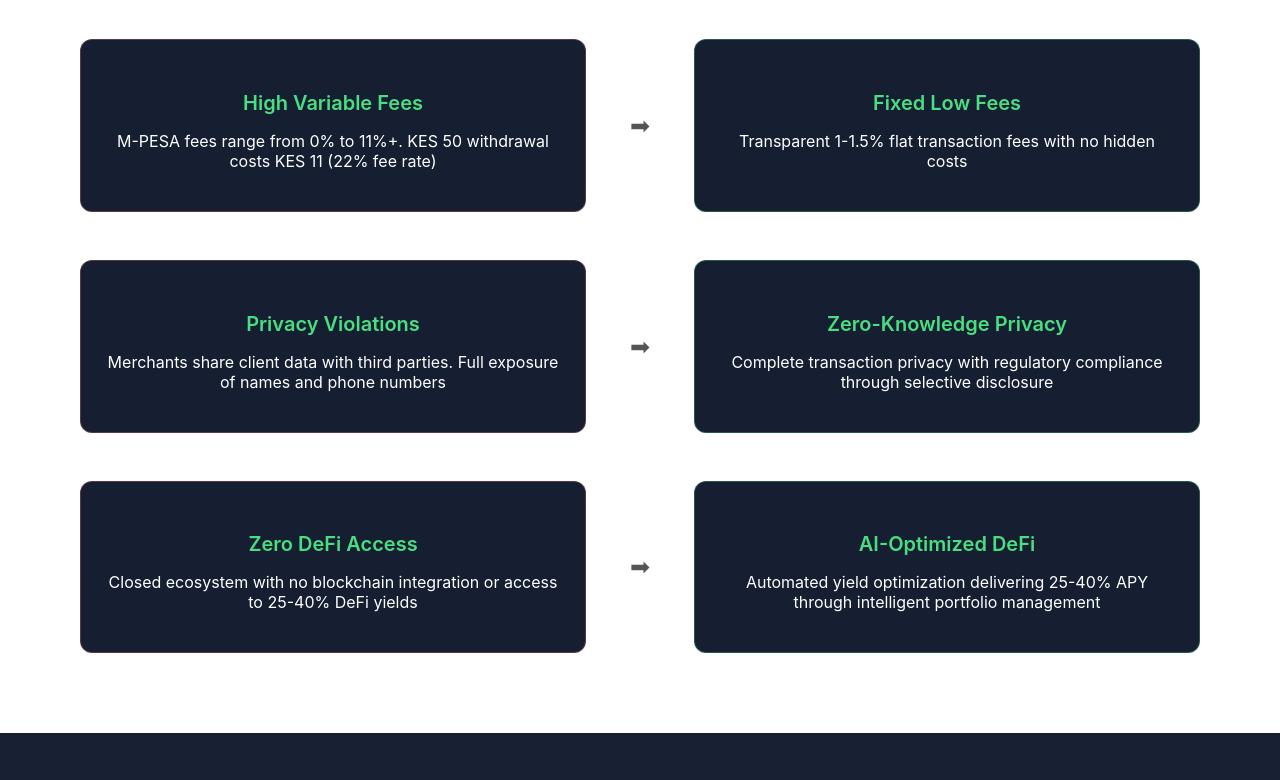
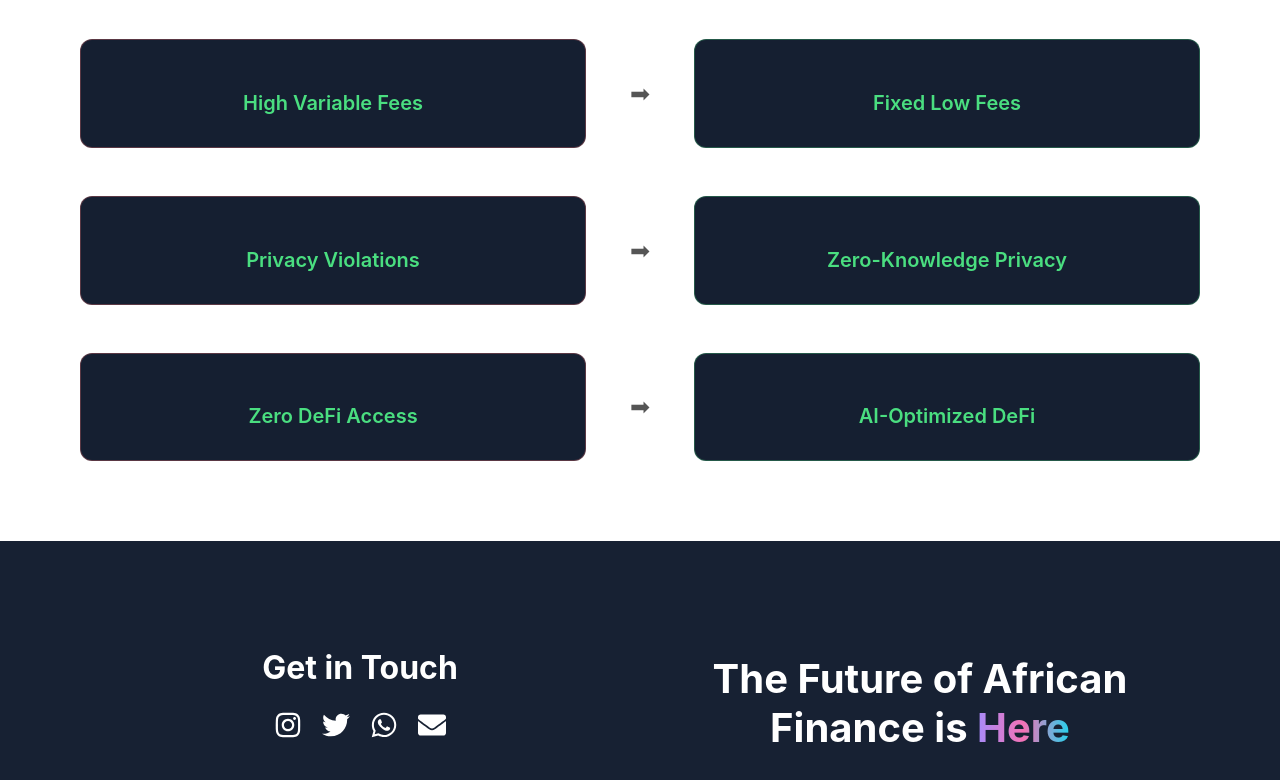
Before and after one commit to Mary-Vivian/ShillingHub, a React (Create React App) app: page / in a window 1280 px wide. Shown: the part 2462-3242 px from the top of the page. Built offline with nearby package versions, Linux system fonts and the light colour scheme.

Commit message:
removed explanation from the problems and solutions

```diff
--- a/src/Components/problem.js
+++ b/src/Components/problem.js
@@ -74,14 +74,14 @@ const SolutionSection = () => {
           <div style={pairContainerStyle}>
             <div style={cardStyle('rgba(248, 113, 113, 0.3)')}>
               <h4 style={cardHeadingStyle('#4ade80')}>High Variable Fees</h4>
-              <p style={textStyle}>
+              {/* <p style={textStyle}>
                 M-PESA fees range from 0% to 11%+. KES 50 withdrawal costs KES 11 (22% fee rate)
-              </p>
+              </p> */}
             </div>
             <div style={arrowStyle}>➡</div>
             <div style={cardStyle('rgba(74, 222, 128, 0.3)')}>
               <h4 style={cardHeadingStyle('#4ade80')}>Fixed Low Fees</h4>
-              <p style={textStyle}>Transparent 1-1.5% flat transaction fees with no hidden costs</p>
+              {/* <p style={textStyle}>Transparent 1-1.5% flat transaction fees with no hidden costs</p> */}
             </div>
           </div>
 
@@ -89,16 +89,16 @@ const SolutionSection = () => {
           <div style={pairContainerStyle}>
             <div style={cardStyle('rgba(248, 113, 113, 0.3)')}>
               <h4 style={cardHeadingStyle('#4ade80')}>Privacy Violations</h4>
-              <p style={textStyle}>
+              {/* <p style={textStyle}>
                 Merchants share client data with third parties. Full exposure of names and phone numbers
-              </p>
+              </p> */}
             </div>
             <div style={arrowStyle}>➡</div>
             <div style={cardStyle('rgba(74, 222, 128, 0.3)')}>
               <h4 style={cardHeadingStyle('#4ade80')}>Zero-Knowledge Privacy</h4>
-              <p style={textStyle}>
+              {/* <p style={textStyle}>
                 Complete transaction privacy with regulatory compliance through selective disclosure
-              </p>
+              </p> */}
             </div>
           </div>
 
@@ -106,16 +106,16 @@ const SolutionSection = () => {
           <div style={pairContainerStyle}>
             <div style={cardStyle('rgba(248, 113, 113, 0.3)')}>
               <h4 style={cardHeadingStyle('#4ade80')}>Zero DeFi Access</h4>
-              <p style={textStyle}>
+              {/* <p style={textStyle}>
                 Closed ecosystem with no blockchain integration or access to 25-40% DeFi yields
-              </p>
+              </p> */}
             </div>
             <div style={arrowStyle}>➡</div>
             <div style={cardStyle('rgba(74, 222, 128, 0.3)')}>
               <h4 style={cardHeadingStyle('#4ade80')}>AI-Optimized DeFi</h4>
-              <p style={textStyle}>
+              {/* <p style={textStyle}>
                 Automated yield optimization delivering 25-40% APY through intelligent portfolio management
-              </p>
+              </p> */}
             </div>
           </div>
         </div>
```
